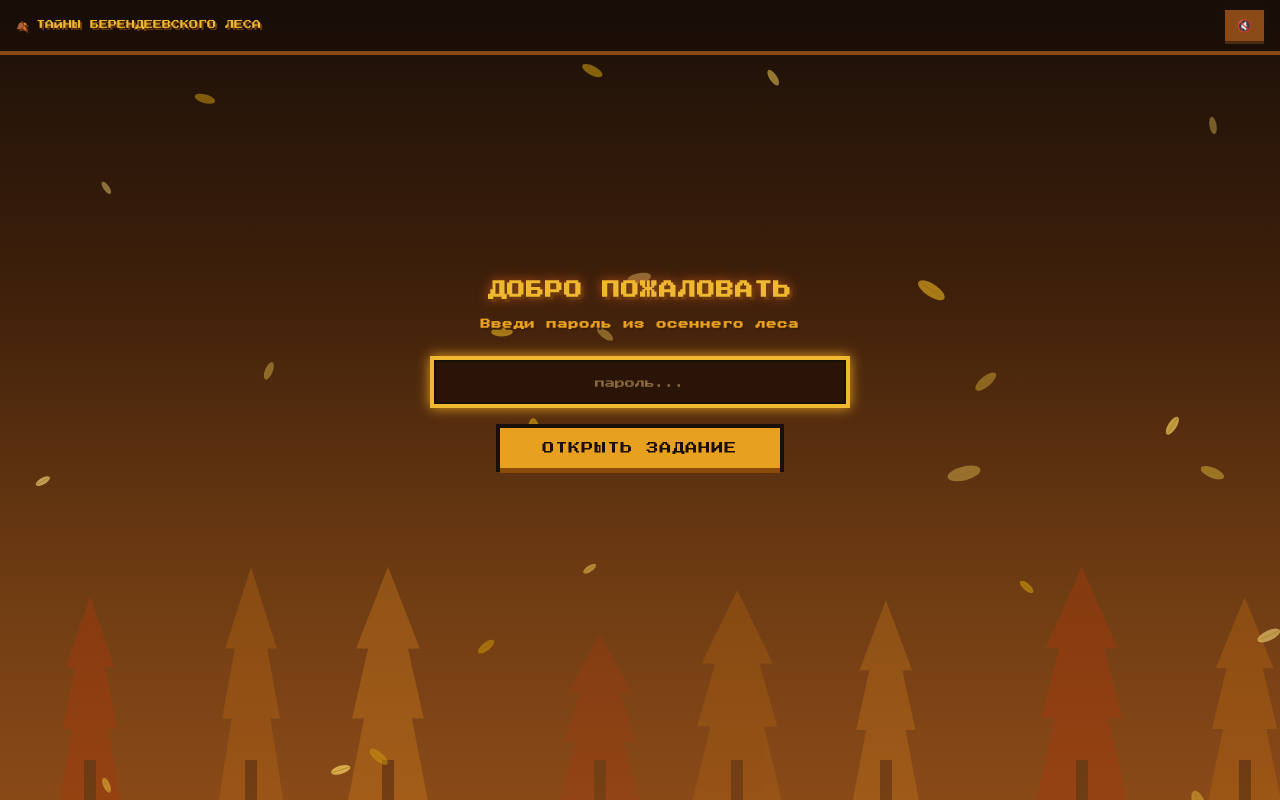
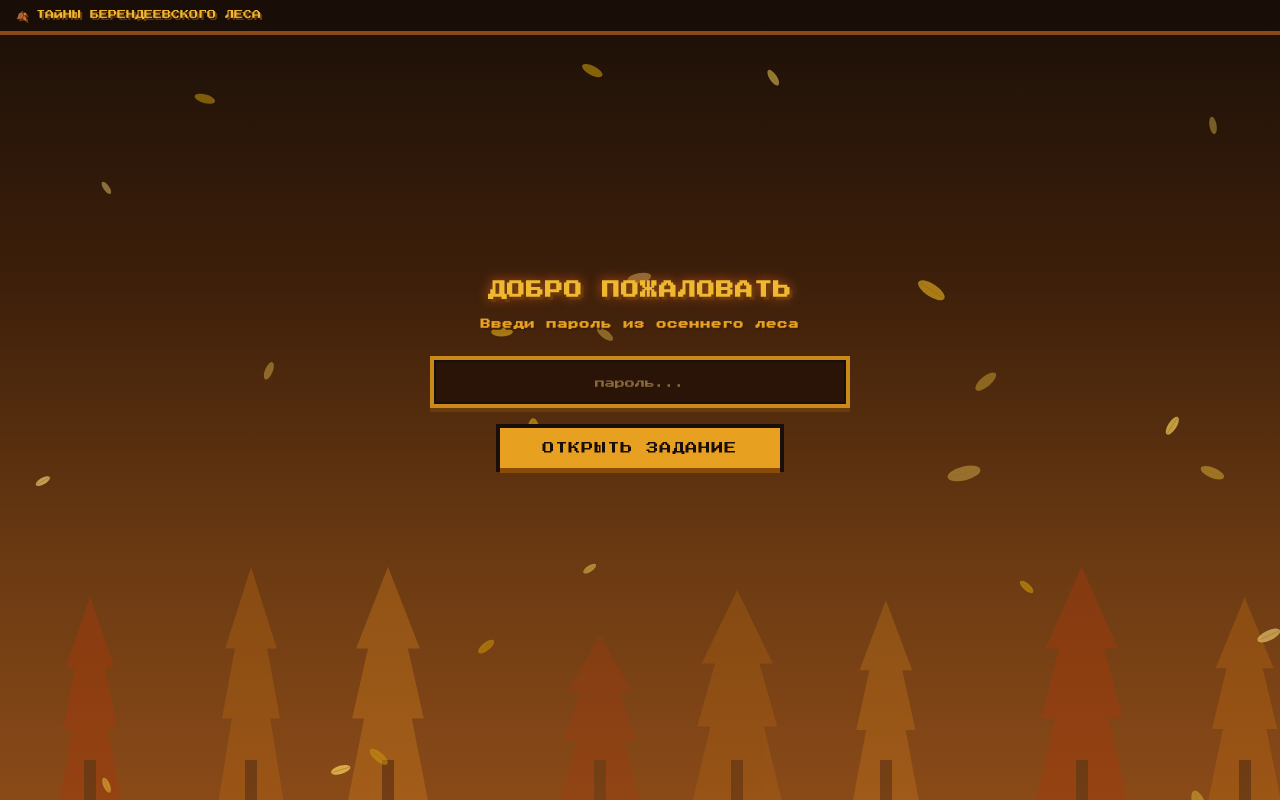
Before and after one commit to Djo013III/QuestBerendei.github.io, a plain HTML site: page index.html in a window 1280 px wide. Drawn offline with Linux system fonts and the light colour scheme.

Commit message:
Update index.html

```diff
--- a/index.html
+++ b/index.html
@@ -156,7 +156,6 @@
 
 <div class="header">
   <div class="header-title">🍂 ТАЙНЫ БЕРЕНДЕЕВСКОГО ЛЕСА</div>
-  <button id="sound-toggle" title="Включить/выключить звук">🔇</button>
 </div>
 
 <div id="app">
```
